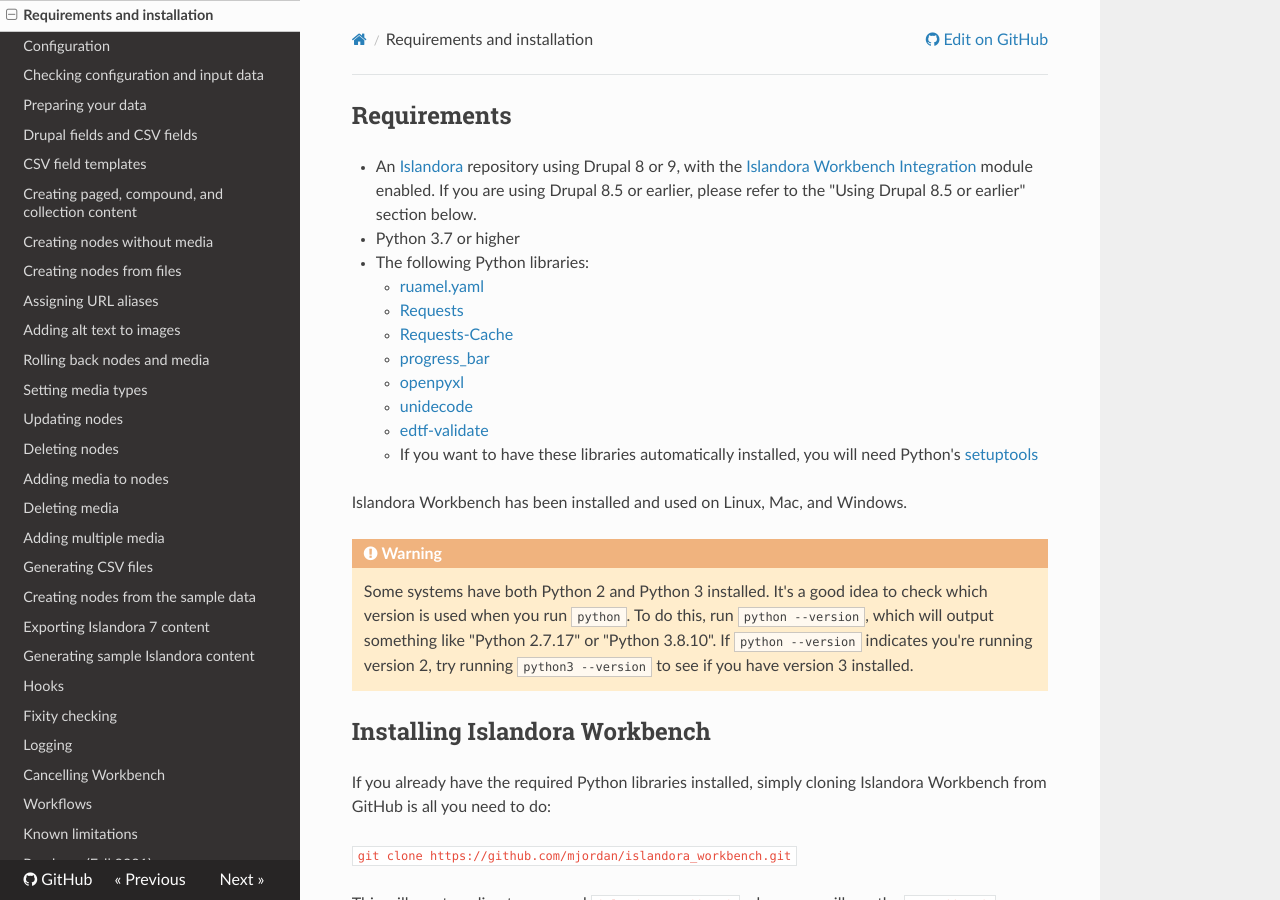
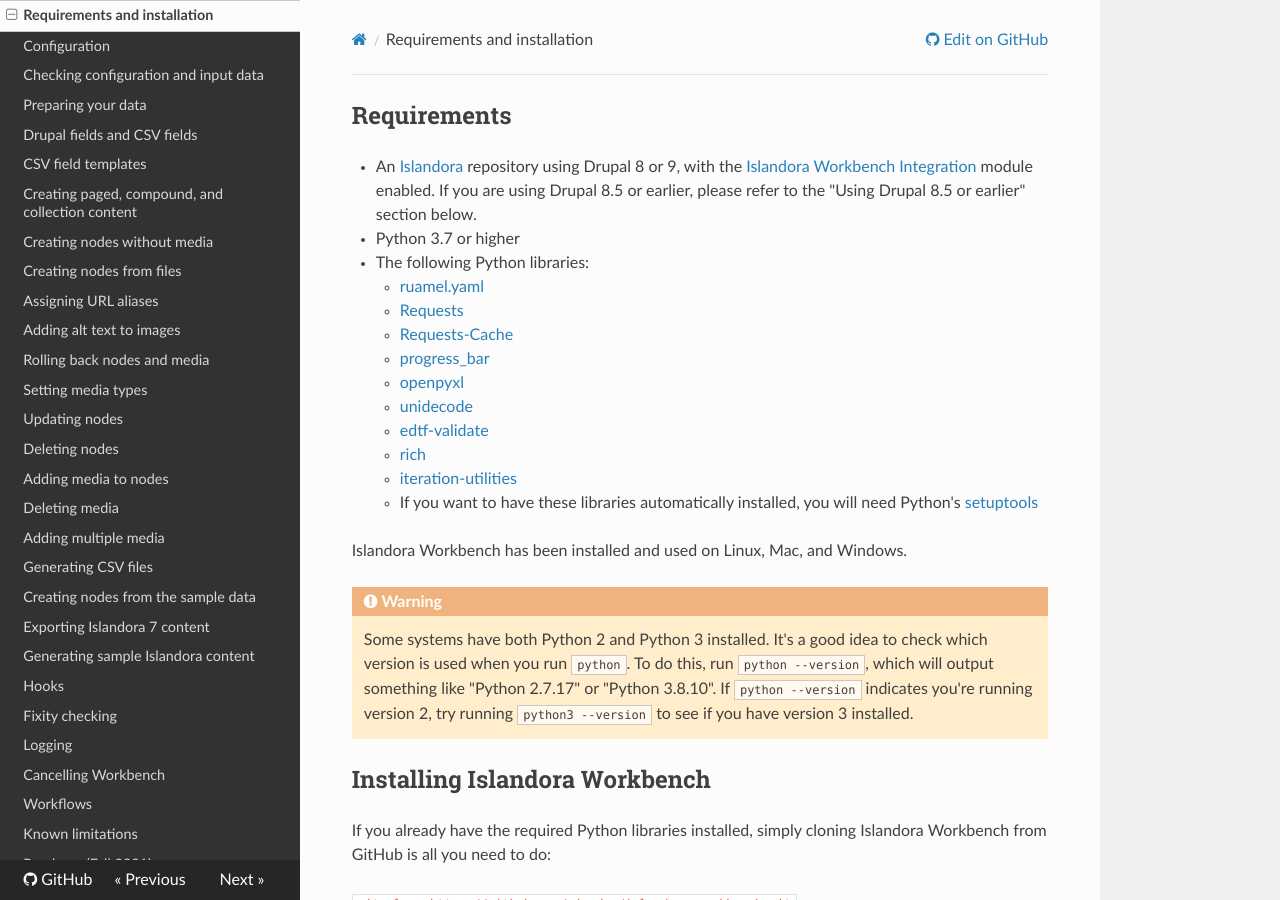
Before and after one commit to mjordan/islandora_workbench_docs, an MkDocs documentation site: the page built from docs/installation.md, in a window 1280 px wide and 900 px high. Built offline with MkDocs 1.6.1, drawn with Linux system fonts in a browser that asks for light colours; nearby versions of some CDN libraries; old or Windows-style settings are respelled for this version of MkDocs.

Commit message:
Updated installation page.

```diff
--- a/docs/installation.md
+++ b/docs/installation.md
@@ -10,6 +10,8 @@
     * [openpyxl](https://pypi.org/project/openpyxl/)
     * [unidecode](https://pypi.org/project/Unidecode/)
     * [edtf-validate](https://pypi.org/project/edtf-validate/)
+    * [rich](https://pypi.org/project/rich/)
+    * [iteration-utilities](https://pypi.org/project/iteration-utilities/)
     * If you want to have these libraries automatically installed, you will need Python's [setuptools](https://pypi.org/project/setuptools/)
 
 Islandora Workbench has been installed and used on Linux, Mac, and Windows.
```
Also changed, not shown: site/index.html, site/installation/index.html, site/sitemap.xml.
